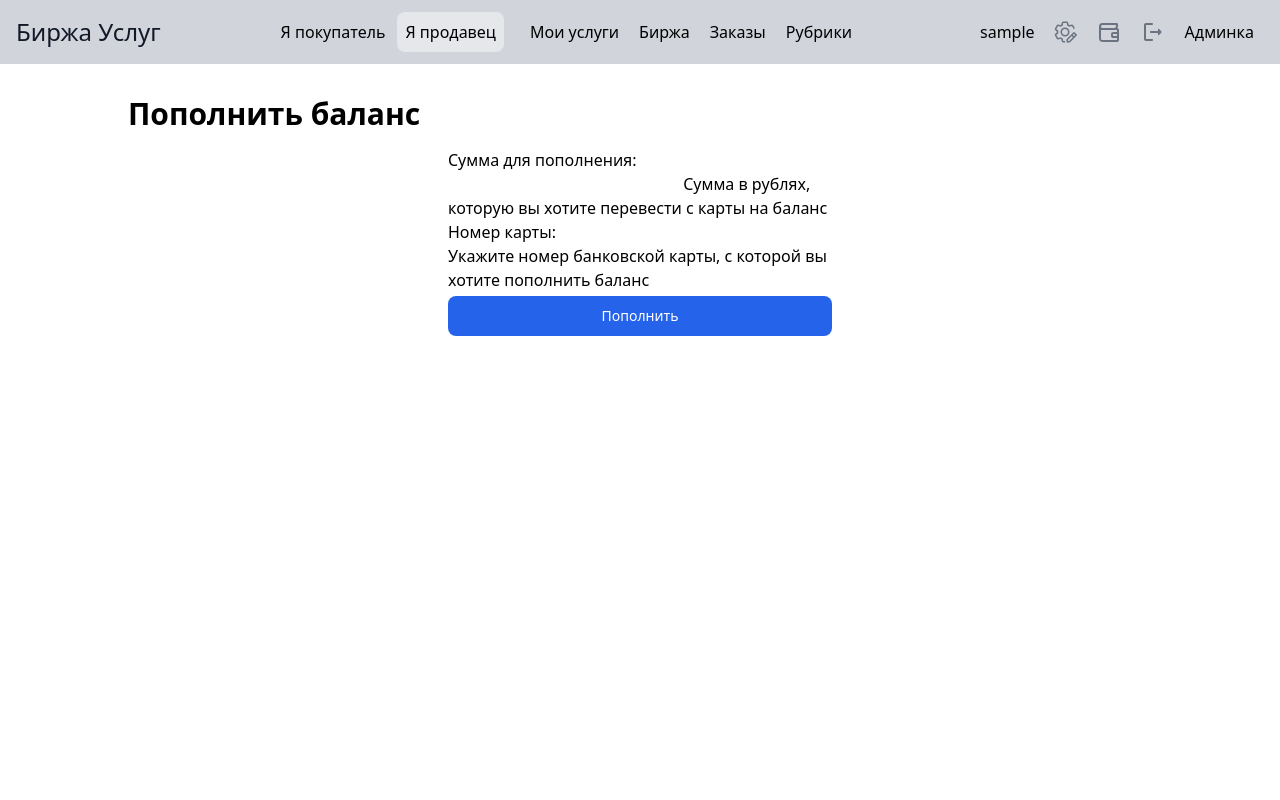
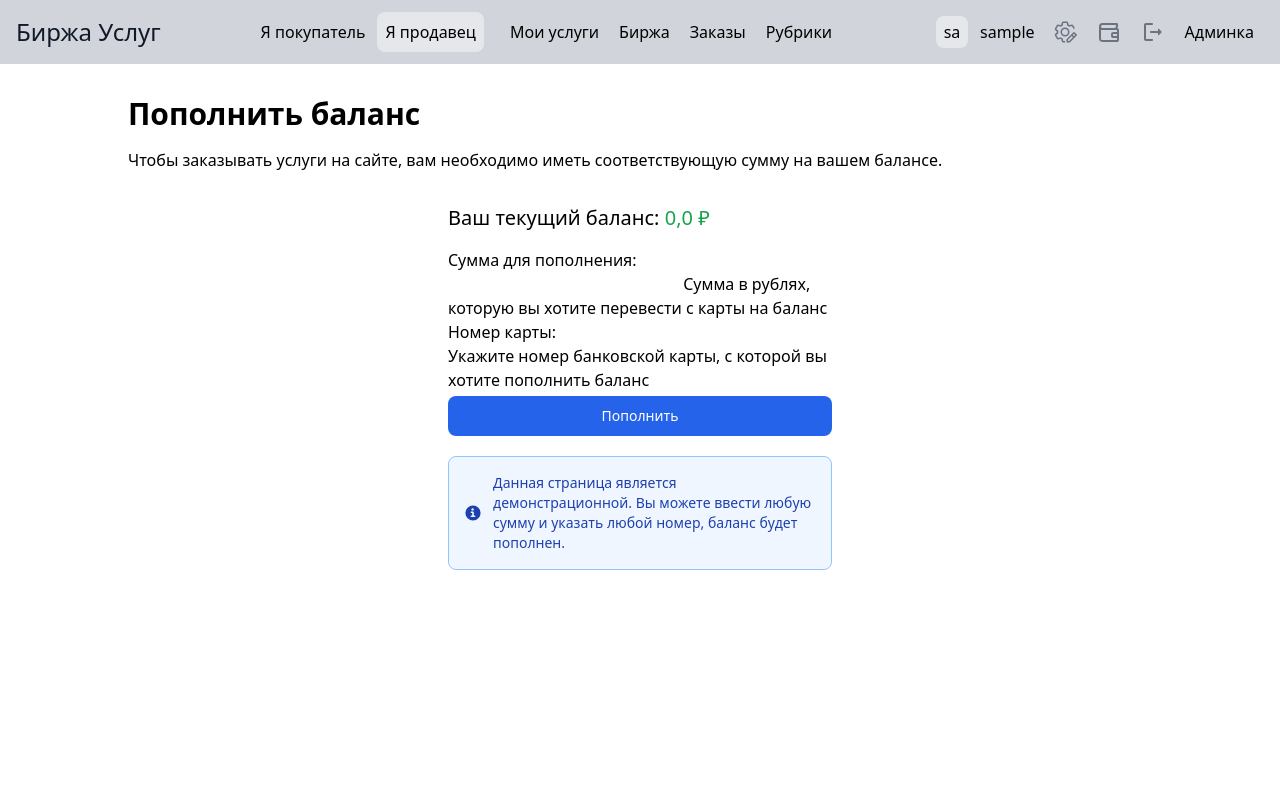
Before and after one commit to hazadus/services-exchange, a Django app: page /users/balance/ in a window 1280 px wide. Run offline with Django 5.2, Linux system fonts and the light colour scheme; the visitor is signed in with stand-in values (Sample User, id 1); style sheets or scripts are compiled from the project's sources; parts of the project's set-up code (start-up, migrations or seed data) failed here and were passed over; some libraries are stand-ins or nearby versions.

Commit message:
ui: Add balance info to public profile and update balance pages.

```diff
--- a/src/templates/base.html
+++ b/src/templates/base.html
@@ -55,11 +55,13 @@
         <!-- User menu -->
         <div class="px-4 flex items-center">
           {% if user.is_authenticated %}
-            {% if user.profile_image %}
-              <a href="{% url 'users:public_profile' user.username %}">
+            <a href="{% url 'users:public_profile' user.username %}">
+              {% if user.profile_image %}
                 <img src="{{ user.profile_image.url }}" class="h-8 w-8 rounded-lg mx-1" alt="{{ user.username }}">
-              </a>
-            {% endif %}
+              {% else %}
+                <div class="h-8 w-8 rounded-lg mx-1 bg-gray-200 inline-flex items-center justify-center">{{ user.username|slice:"0:2" }}</div>
+              {% endif %}
+            </a>
             <span class="p-2 font-medium">
               <a href="{% url 'users:public_profile' user.username %}" class="hover:underline">{{ user.username }}</a>
             </span>
--- a/src/templates/orders/order_detail.html
+++ b/src/templates/orders/order_detail.html
@@ -6,7 +6,7 @@
 
 {% block content %}
   <section class="mx-auto max-w-5xl">
-    <div class="flex flex-col grid grid-cols-12 gap-5">
+    <div class="grid grid-cols-12 gap-5">
       <div class="col-span-8 flex flex-col">
         <!-- Карточка заказа -->
         <div class="border border-gray-100 p-4 mb-4">
--- a/src/templates/users/user_public_profile.html
+++ b/src/templates/users/user_public_profile.html
@@ -8,8 +8,13 @@
     <div class="col-span-3 flex flex-col pr-2">
       {% if public_user.profile_image %}
         <img src="{{ public_user.profile_image.url }}" class="w-64 h-64 rounded-full mx-auto mb-4" alt="{{ public_user.username }}">
+      {% else %}
+        <div class="w-64 h-64 rounded-full mx-auto mb-4 bg-gray-200"></div>
       {% endif %}
       <div class="text-xl font-medium px-4 mb-2">{{ public_user.username }}</div>
+      {% if user == public_user %}
+        <div class="px-4 mb-2">Баланс: <span class="text-green-600">{{ public_user.balance }} ₽</span></div>
+      {% endif %}
       {% if public_user.location %}
         <div class="px-4 mb-1">{{ public_user.location }}</div>
       {% endif %}
--- a/src/templates/users/user_update_balance.html
+++ b/src/templates/users/user_update_balance.html
@@ -9,18 +9,25 @@
   <section class="mx-auto max-w-5xl">
     <h1 class="text-3xl font-semibold mb-4">Пополнить баланс</h1>
 
+    <p class="mb-8">Чтобы заказывать услуги на сайте, вам необходимо иметь соответствующую сумму на вашем балансе.</p>
+
     <div class="max-w-sm mx-auto">
       {% if messages %}
         {% for message in messages %}
           {% include "alert.html" with message=message style="success" %}
         {% endfor %}
+      {% else %}
+        <div class="text-xl mb-4">Ваш текущий баланс: <span class="text-green-600">{{ user.balance }} ₽</span></div>
       {% endif %}
 
-      <form action="{% url 'users:update_balance' %}" method="POST">
+      <form action="{% url 'users:update_balance' %}" method="POST" class="mb-4">
         {% csrf_token %}
         {{ form|crispy }}
         <button class="mt-1 mb-1 w-full text-white bg-blue-600 hover:bg-blue-700 focus:ring-4 focus:outline-none focus:ring-blue-300 font-medium rounded-lg text-sm px-5 py-2.5 text-center">Пополнить</button>
       </form>
+
+      {% include "alert.html" with message="Данная страница является демонстрационной. Вы можете ввести любую сумму и указать любой номер, баланс будет пополнен." style="info" %}
+
       </div>
   </section>
 {% endblock content %}
```
